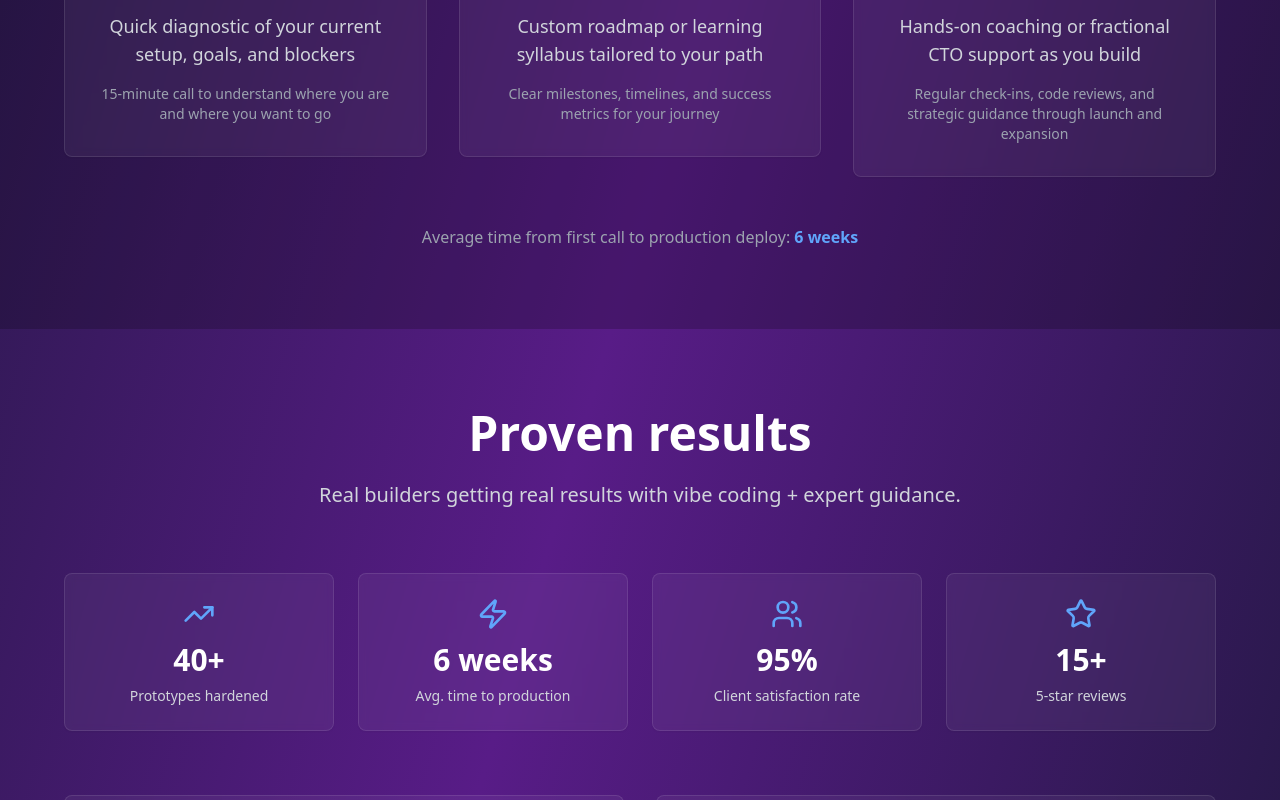
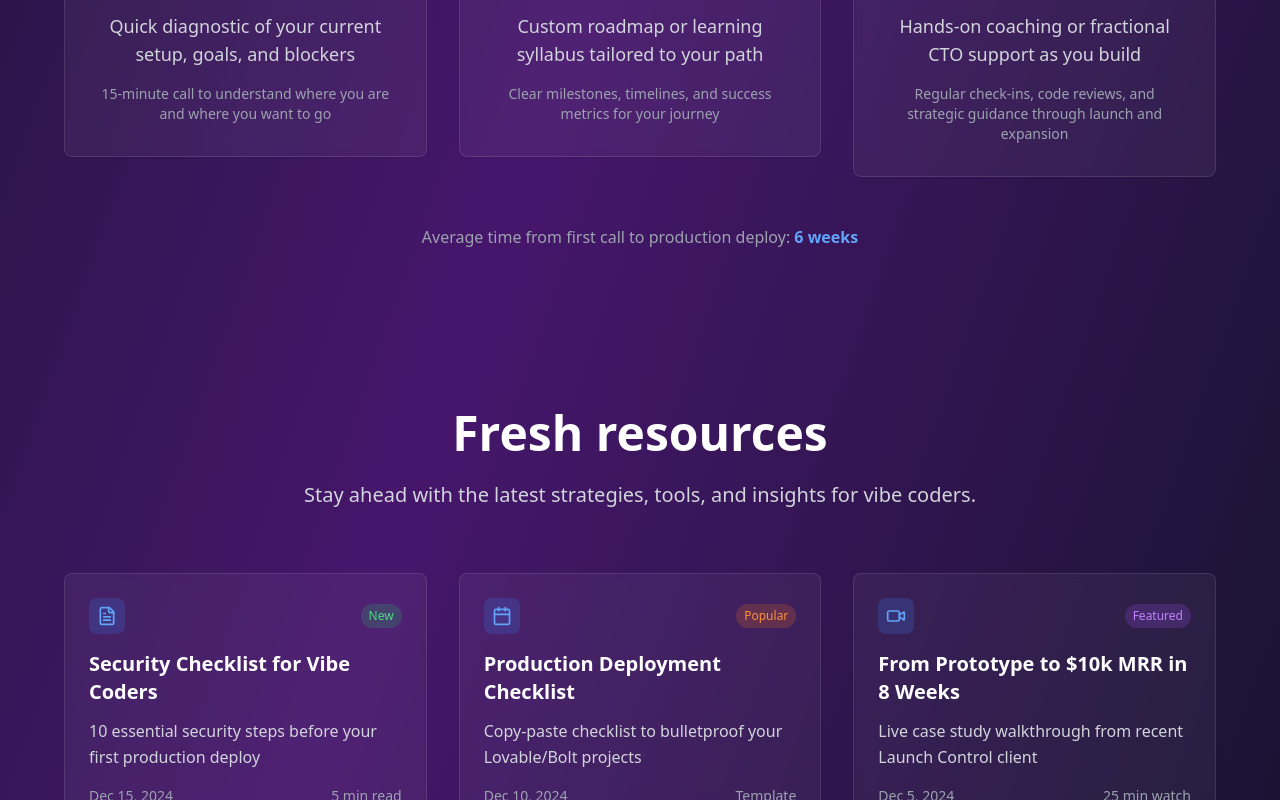
Before and after one commit to prodyssey/vibe-cto-dot-ai, a React (Vite) app: page / in a window 1280 px wide. Shown: the part 2000-2800 px from the top of the page. Built offline with nearby package versions, Linux system fonts and the light colour scheme.

Commit message:
Code edited in Lovable Code Editor
Edited UI in Lovable

```diff
--- a/src/pages/Index.tsx
+++ b/src/pages/Index.tsx
@@ -12,7 +12,7 @@ const Index = () => {
       <Hero />
       <ProblemPromise />
       <HowItWorks />
-      <Proof />
+      {/* <Proof /> */}
       <Resources />
       <FinalCTA />
     </div>
```
